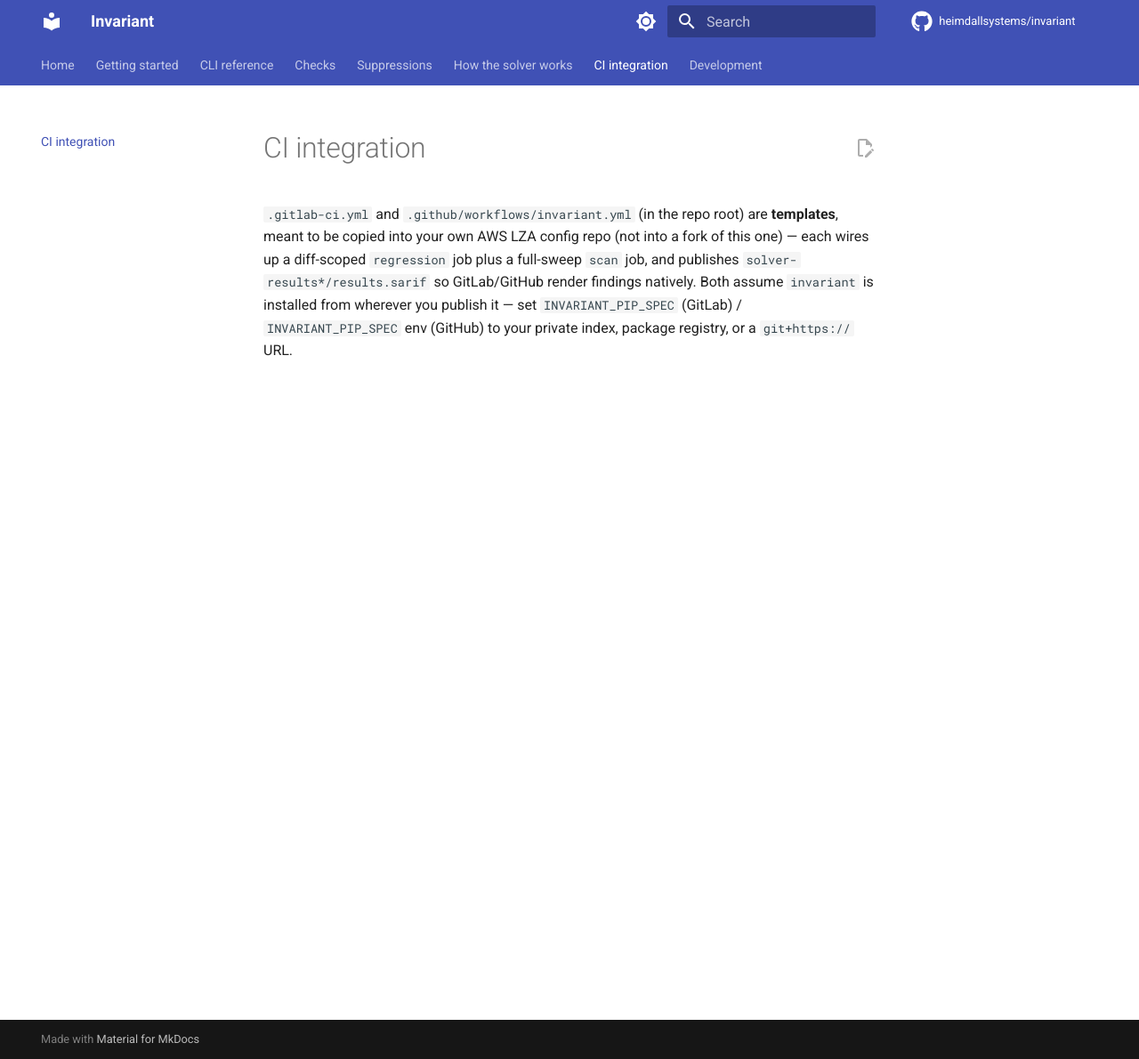
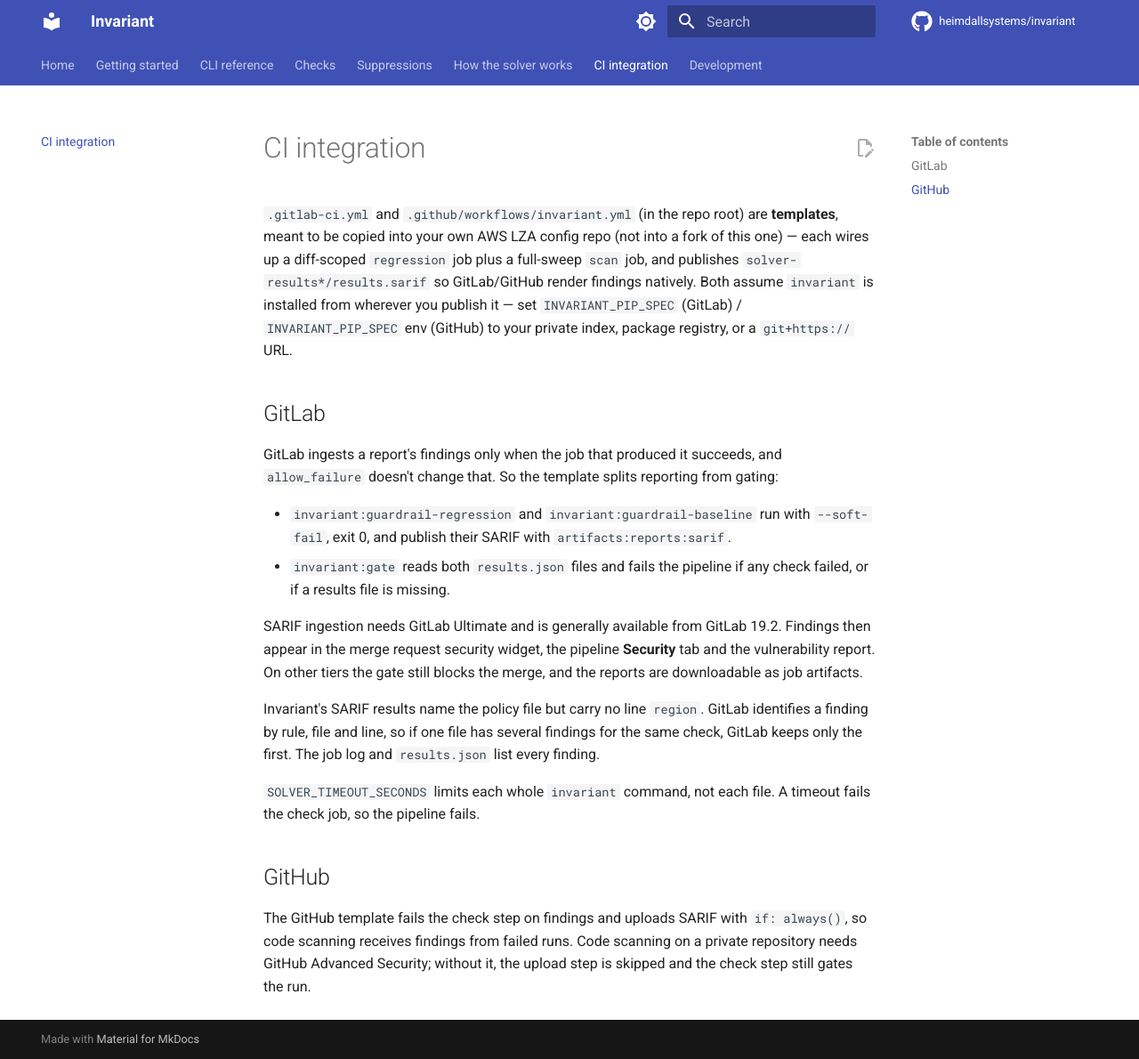
Before and after one commit to heimdallsystems/invariant, an MkDocs documentation site: the page built from docs/ci-integration.md, in a window 1280 px wide and 1190 px high. Shown: the whole window at 89% size. Built offline with MkDocs 1.6.1 and Material for MkDocs 9.7.7, drawn with Linux system fonts in a browser that asks for light colours; comment, search, counter and statistics services are not loaded.

Commit message:
Fix the GitLab CI template so it runs and reports findings
The template failed before Invariant ran: schema:validate called
schema/validate_config.py, which this repository does not ship, and both
check jobs needed it. The check commands were plain YAML scalars, so their
line continuations folded into escaped spaces and broke the arguments.

GitLab ingests findings only from a successful job, so the check jobs now
run with --soft-fail and publish artifacts:reports:sarif, and a new
invariant:gate job fails the pipeline on any failed check or a missing
results file. Also corrects the timeout comment and documents the
Ultimate tier requirement and the missing SARIF region.

Co-Authored-By: Claude Opus 5.5 <noreply@anthropic.com>

```diff
--- a/docs/ci-integration.md
+++ b/docs/ci-integration.md
@@ -8,3 +8,36 @@ GitLab/GitHub render findings natively. Both assume `invariant` is installed
 from wherever you publish it — set `INVARIANT_PIP_SPEC` (GitLab) /
 `INVARIANT_PIP_SPEC` env (GitHub) to your private index, package registry,
 or a `git+https://` URL.
+
+## GitLab
+
+GitLab ingests a report's findings only when the job that produced it
+succeeds, and `allow_failure` doesn't change that. So the template splits
+reporting from gating:
+
+- `invariant:guardrail-regression` and `invariant:guardrail-baseline` run
+  with `--soft-fail`, exit 0, and publish their SARIF with
+  `artifacts:reports:sarif`.
+- `invariant:gate` reads both `results.json` files and fails the pipeline
+  if any check failed, or if a results file is missing.
+
+SARIF ingestion needs GitLab Ultimate and is generally available from
+GitLab 19.2. Findings then appear in the merge request security widget, the
+pipeline **Security** tab and the vulnerability report. On other tiers the
+gate still blocks the merge, and the reports are downloadable as job
+artifacts.
+
+Invariant's SARIF results name the policy file but carry no line `region`.
+GitLab identifies a finding by rule, file and line, so if one file has
+several findings for the same check, GitLab keeps only the first. The job
+log and `results.json` list every finding.
+
+`SOLVER_TIMEOUT_SECONDS` limits each whole `invariant` command, not each
+file. A timeout fails the check job, so the pipeline fails.
+
+## GitHub
+
+The GitHub template fails the check step on findings and uploads SARIF with
+`if: always()`, so code scanning receives findings from failed runs. Code
+scanning on a private repository needs GitHub Advanced Security; without
+it, the upload step is skipped and the check step still gates the run.
```
Also changed, not shown: .gitlab-ci.yml (+65 -30 lines).
